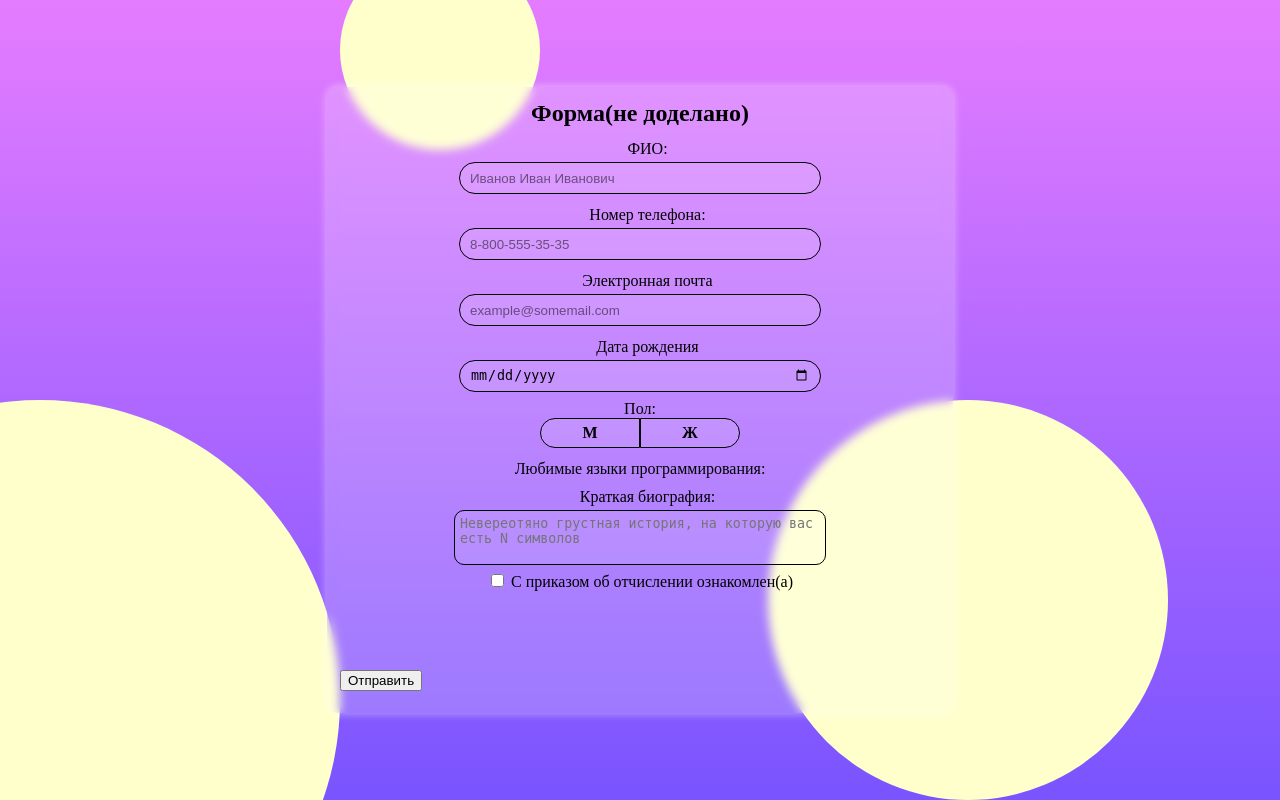
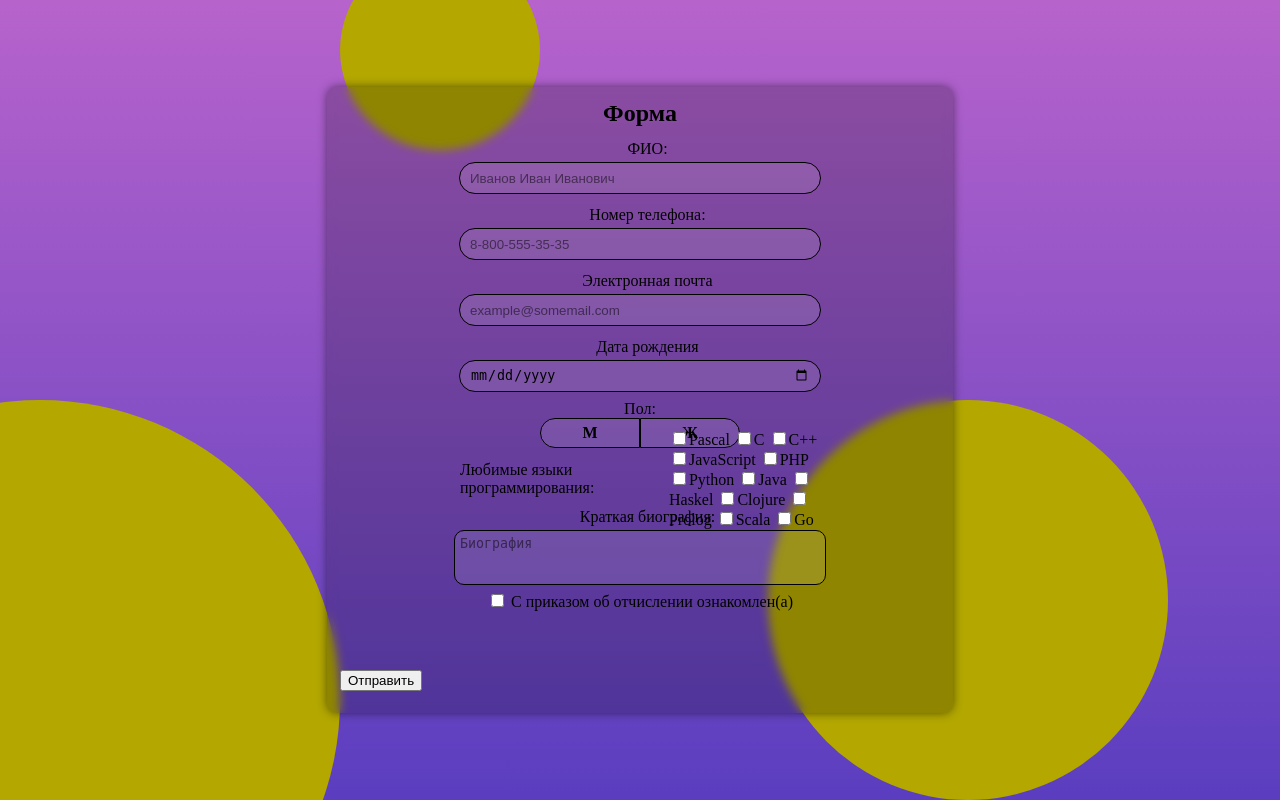
Before and after one commit to Offly123/web-backend, a PHP site: page / in a window 1280 px wide. Run offline with PHP 8.4, Linux system fonts and the light colour scheme.

Commit message:
Доделал бэкэнд (верим)

```diff
--- a/3/index.html
+++ b/3/index.html
@@ -9,44 +9,44 @@
     <script src="front.js" type="text/javascript"></script>
     <meta name="viewport" content="width=device-width, initial-scale=1.0">
     <link rel="shortcut icon" href="#">
-    <title>Document</title>
+    <title>Lab 3</title>
 </head>
 <body>
     <div class="svg-wrapper">
         <svg class="svg" id="svg1" width="400" height="400">
-            <circle cx="200" cy="200" r="200" fill="#ffffcc" />
+            <circle cx="200" cy="200" r="200" fill="#b3a700" />
         </svg>
         <svg class="svg" id="svg2" width="200" height="200">
-            <circle cx="100" cy="100" r="100" fill="#ffffcc" />
+            <circle cx="100" cy="100" r="100" fill="#b3a700" />
         </svg>
         <svg class="svg" id="svg3" width="600" height="600">
-            <circle cx="300" cy="300" r="300" fill="#ffffcc" />
+            <circle cx="300" cy="300" r="300" fill="#b3a700" />
         </svg>
     </div >
     <form id="form">
         <div class="head">
-            Форма(не доделано)
+            Форма
         </div>
         <div class="main">
 
             <div class="element">
                 <label>ФИО:</label>
-                <input type="text" name="fullName" placeholder="Иванов Иван Иванович">
+                <input type="text" name="fullName" placeholder="Иванов Иван Иванович" required>
             </div>
 
             <div class="element">
                 <label>Номер телефона:</label>
-                <input type="phone" name="phone" placeholder="8-800-555-35-35">
+                <input type="phone" name="phone" placeholder="8-800-555-35-35" required>
             </div>
 
             <div class="element">
                 <label>Электронная почта</label>
-                <input type="email" name="email" placeholder="example@somemail.com">
+                <input type="email" name="email" placeholder="example@somemail.com" required>
             </div>
 
             <div class="element">
                 <label>Дата рождения</label>
-                <input type="date" name="birthDate">
+                <input type="date" name="birthDate" required>
             </div>
 
             <div class="element radio">
@@ -71,28 +71,69 @@
 
             </div>
 
-            <div>
+            <div class="languages">
                 <label>Любимые языки программирования: </label>
+
+                <div class="language-btn">
+                    <ul class="language-list">
+                        <li>
+                            <input id="language1" name="language" type="checkbox" value="1">Pascal</input>
+                            <label for="language1" tabindex="0"></label>
+                        </li>
+                        <li>
+                            <input id="language2" name="language" type="checkbox" value="2">C</input>
+                            <label for="language2" tabindex="0"></label>
+                        </li>
+                        <li>
+                            <input id="language3" name="language" type="checkbox" value="3">C++</input>
+                            <label for="language3" tabindex="0"></label>
+                        </li>
+                        <li>
+                            <input id="language4" name="language" type="checkbox" value="4">JavaScript</input>
+                            <label for="language4" tabindex="0"></label>
+                        </li>
+                        <li>
+                            <input id="language5" name="language" type="checkbox" value="5">PHP</input>
+                            <label for="language5" tabindex="0"></label>
+                        </li>
+                        <li>
+                            <input id="language6" name="language" type="checkbox" value="6">Python</input>
+                            <label for="language6" tabindex="0"></label>
+                        </li>
+                        <li>
+                            <input id="language7" name="language" type="checkbox" value="7">Java</input>
+                            <label for="language7" tabindex="0"></label>
+                        </li>
+                        <li>
+                            <input id="language8" name="language" type="checkbox" value="8">Haskel</input>
+                            <label for="language8" tabindex="0"></label>
+                        </li>
+                        <li>
+                            <input id="language9" name="language" type="checkbox" value="9">Clojure</input>
+                            <label for="language9" tabindex="0"></label>
+                        </li>
+                        <li>
+                            <input id="language10" name="language" type="checkbox" value="10">Prolog</input>
+                            <label for="language10" tabindex="0"></label>
+                        </li>
+                        <li>
+                            <input id="language11" name="language" type="checkbox" value="11">Scala</input>
+                            <label for="language11" tabindex="0"></label>
+                        </li>
+                        <li>
+                            <input id="language12" name="language" type="checkbox" value="12">Go</input>
+                            <label for="language12" tabindex="0"></label>
+                        </li>
+                    </ul>
+                </div>
             </div>
 
-            <!-- <input name="language" type="checkbox" value="1">Pascal</input><br>
-            <input name="language" type="checkbox" value="2">C</input><br>
-            <input name="language" type="checkbox" value="3">C++</input><br>
-            <input name="language" type="checkbox" value="4">JavaScript</input><br>
-            <input name="language" type="checkbox" value="5">PHP</input><br>
-            <input name="language" type="checkbox" value="6">Python</input><br>
-            <input name="language" type="checkbox" value="7">Java</input><br>
-            <input name="language" type="checkbox" value="8">Haskel</input><br>
-            <input name="language" type="checkbox" value="9">Clojure</input><br>
-            <input name="language" type="checkbox" value="10">Prolog</input><br>
-            <input name="language" type="checkbox" value="11">Scala</input><br>
-            <input name="language" type="checkbox" value="12">Go</input><br> -->
             <div class="element" id="biography">
                 <label>Краткая биография:</label>
-                <textarea id="mytext" name="biography" placeholder="Невереотяно грустная история, на которую вас есть N символов"></textarea>
+                <textarea id="mytext" name="biography" placeholder="Биография"></textarea>
             </div>
             <div>
-                <input id="agreement" type="checkbox">
+                <input id="agreement" type="checkbox" name="agreement1" required>
                 <label for="agreement">С приказом об отчислении ознакомлен(а)</label><br>
             </div>
         </div>
--- a/3/requests.sql
+++ b/3/requests.sql
@@ -4,12 +4,12 @@ CREATE TABLE users (
     phone VARCHAR(15),
     email VARCHAR(255),
     date_of_birth DATE,
-    gender ENUM('male', 'female', 'other'),
+    gender ENUM('male', 'female'),
     biography TEXT
 );
 
 CREATE TABLE user_languages (
-    user_id INT AUTO_INCREMENT DEFAULT 1,
+    user_id INT,
     language_id INT,
     PRIMARY KEY (user_id, language_id),
     FOREIGN KEY (user_id) REFERENCES users(user_id) ON DELETE CASCADE,
--- a/3/send_form.js
+++ b/3/send_form.js
@@ -8,16 +8,11 @@ $(document).ready(function() {
       url: "form_handler.jss",
       data: dataToSend,
       success: function(response) {
-        if (response) {
-          console.log(response);
-        } else {
-          console.log("Error");
-        }
+        alert("123");
       },
       error: function(err) {
-        console.log(err.responseText);
+        alert(err.responseText);
       },
     });
   })
-
 })
--- a/3/style.css
+++ b/3/style.css
@@ -3,7 +3,7 @@ body {
   overflow: hidden;
 }
 
-p {
+p, ul, li {
   all: unset;
 }
 
@@ -45,12 +45,17 @@ body {
   padding: 0;
   margin: 0;
   background-color: #3c3c3c;
-  background-image: linear-gradient(#e57cff, #7954ff);
+  background-image: linear-gradient(#b763cc, #5a3ebf);
 }
 
+
+/* ФОРМА */
+
+
+
 form {
-  box-shadow: 0px 0px 10px rgba(255,255,255, .5);
-  background-color: rgba(255,255,255, .2);
+  box-shadow: 0px 0px 10px rgba(0, 0, 0, .5);
+  background-color: rgba(0, 0, 0, .2);
   height: clamp(550px, 85vw, 600px);
   width: clamp(200px , 85vw, 600px);
   padding: max(5px, 1vw);
@@ -60,12 +65,25 @@ form {
   backdrop-filter: blur(5px);
 }
 
+
+
+/* ЗАГОЛОВОК */
+
+
+
 form > .head {
   font-weight: 600;
   height: clamp(15px, 5%, 50px);
   font-size: 1.5rem;
   text-align: center;
 }
+
+
+
+
+/* ГЛАВНОЕ */
+
+
 
 form > .main {
   display: flex;
@@ -74,6 +92,12 @@ form > .main {
   align-content: flex-start;
   height: 90%;
 }
+
+
+
+/* ПОЛЯ ВВОДА */
+
+
 
 form > .main > .element {
   align-items: center;
@@ -104,7 +128,11 @@ form > .main > .element {
   border-radius: 100px;
   border: 1px solid black;
   box-shadow: 0px 0px 0px rgba(255,255,255,.5) inset;
-  transition: box-shadow 0.3s;
+  transition: box-shadow 0.3s, background-color 0.3s;
+}
+
+.element > input:hover {
+  background-color: rgba(255, 255, 255, 0.15);
 }
 
 .element > input::placeholder {
@@ -115,6 +143,12 @@ form > .main > .element {
   outline: none;
   box-shadow: 0px 0px 7px rgba(255,255,255, .5) inset;
 }
+
+
+
+/* ПОЛ */
+
+
 
 .radio {
   display: flex;
@@ -139,29 +173,34 @@ form > .main > .element {
 .btn-wrapper {
   width: calc(100% - 20px);
   background-color: none;
-  transition: background-color .2s;
+  transition: background-color .12s;
   border: 1px solid black;
   border-radius: 100px;
 }
 
 .btn-wrapper > label {
+  -webkit-tap-highlight-color: transparent;
+  cursor: pointer;
   display: flex;
   align-items: center;
   justify-content: center;
   font-weight: 900;
   width: 100%;
   height: 100%;
-  transition: box-shadow .3s;
+  transition: box-shadow .3s, background-color .3s;
+  border-radius: 0 100px 100px 0;
+}
+
+.btn-wrapper > label:hover {
+  background-color: rgba(255, 255, 255, 0.15);
 }
 
 .btn-wrapper > label:focus {
   box-shadow: 0px 0px 7px rgba(255,255,255, .5) inset;
   border-radius: 0 100px 100px 0;
-  outline: 1px solid black;
 }
 
-.btn-wrapper:first-child > label:focus {
-  outline: 1px solid black;
+.btn-wrapper:first-child > label {
   border-radius: 100px 0 0 100px;
 }
 
@@ -187,7 +226,35 @@ form > .main > .element {
 }
 
 
-/* ТУТ СТИЛИ ЯЗЫКОВ */
+
+/* ЯЗЫКИ */
+
+
+
+.languages {
+  display: flex;
+  flex-direction: row;
+  align-items: center;
+  height: clamp(20px, 7%, 70px);
+  width: clamp(300px, 60%, 500px);
+}
+
+.languages > label {
+  width: 1000px;
+}
+
+.language-list > li > input {
+  /* visibility: hidden;  */
+}
+
+.language-list > li > label:focus {
+  outline: 0px 0px 1px black;
+}
+
+
+
+/* БИОГРАФИЯ */
+
 
 
 #biography {
@@ -207,6 +274,10 @@ form > .main > .element {
   border-radius: 10px;
 }
 
+#biography > textarea::placeholder {
+ color: rgba(0, 0, 0, .5)
+}
+
 #biography > textarea:focus {
   outline: none;
   box-shadow: 0px 0px 7px rgba(255,255,255, .5) inset;
```
Also changed, not shown: 1 other file.
